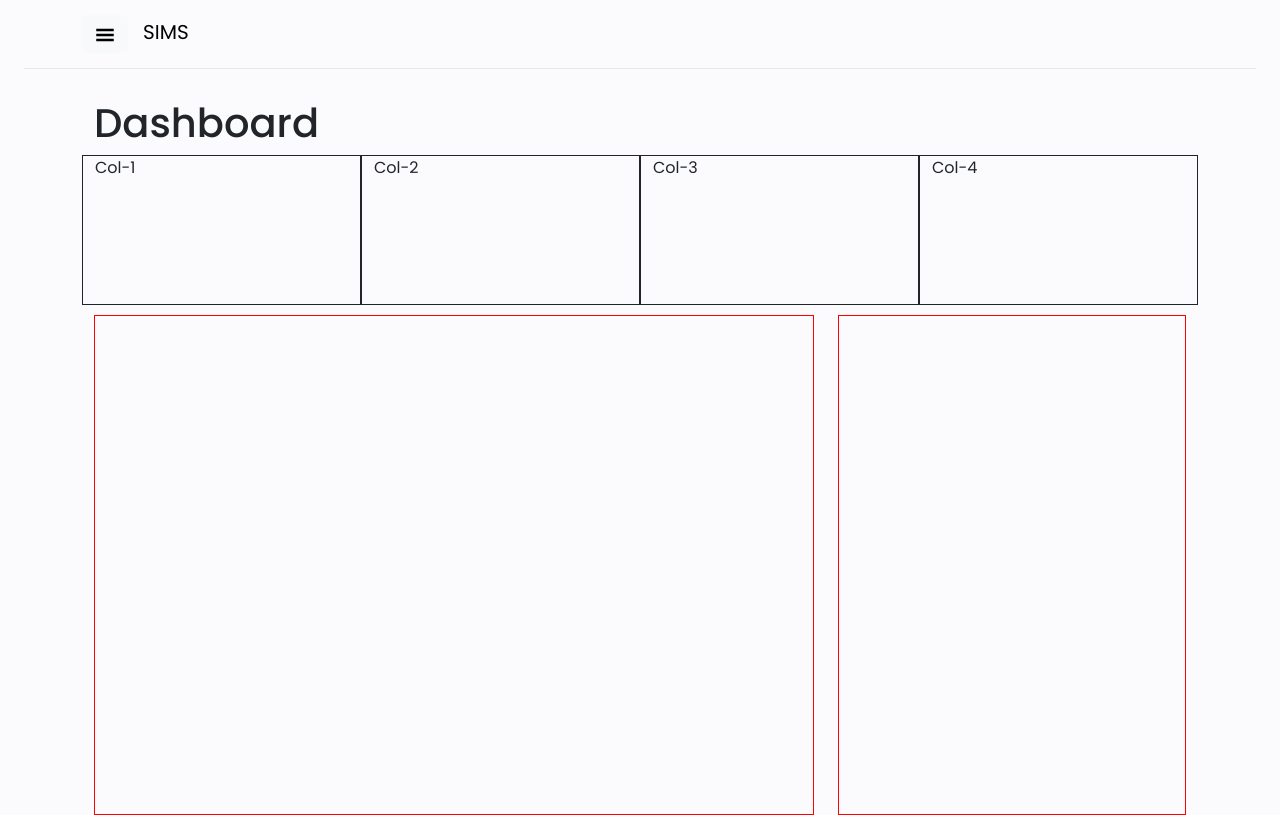
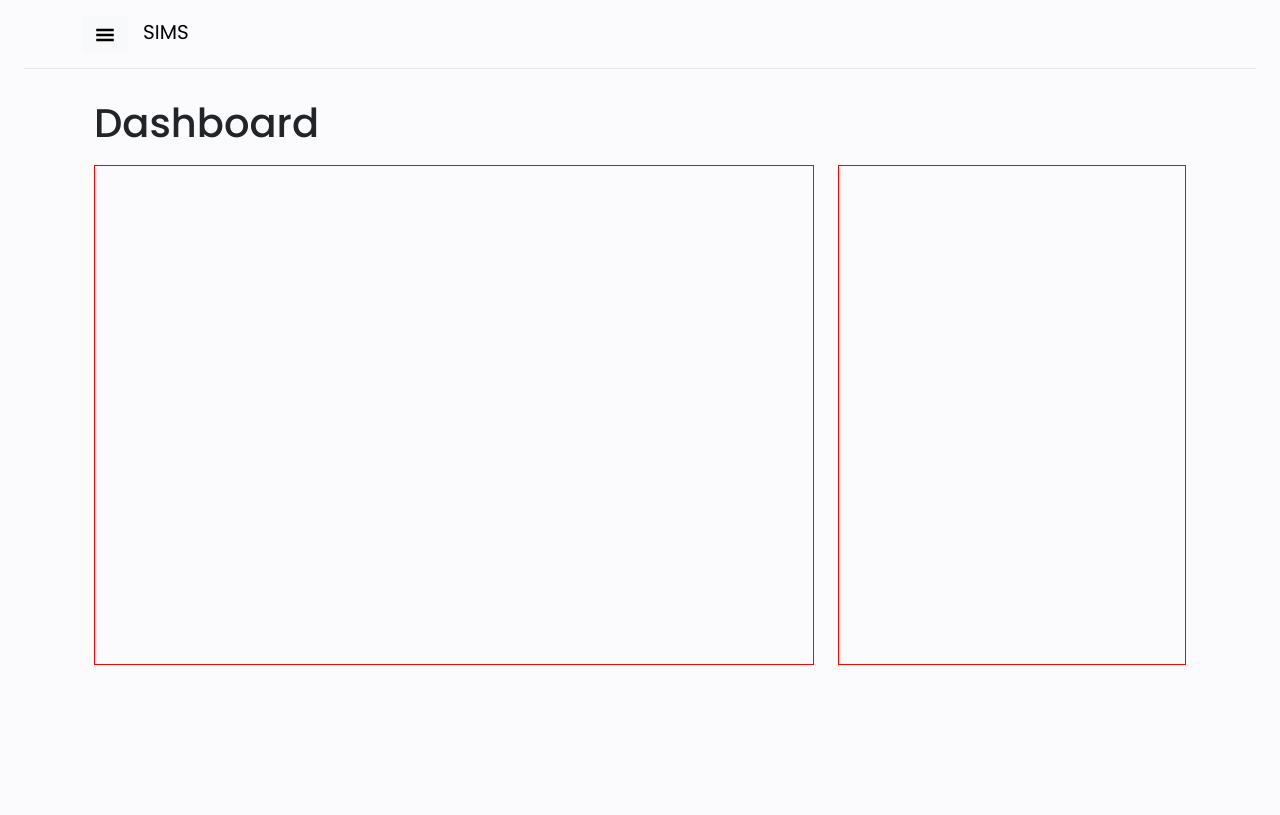
Before and after one commit to MarkRyuo/SalesInventoryManagementSystem_SIMS, a React (Vite) app in the folder client/: page /DashboardPage in a window 1280 px wide. Built offline with nearby package versions, Linux system fonts and the light colour scheme.

Commit message:
Subject : Body

```diff
--- a/client/src/components/Dashboard/Charts.jsx
+++ b/client/src/components/Dashboard/Charts.jsx
@@ -1,4 +1,3 @@
-import { Row, Col } from "react-bootstrap"
 
 
 export const Charts = () => {
@@ -6,20 +5,7 @@ export const Charts = () => {
     return (
         <>
             <div className="mainChart">
-                <Row>
-                    <Col lg={3} md={6} style={{border: "1px solid", height: "150px"}}>
-                        Col-1
-                    </Col>
-                    <Col lg={3} md={6} style={{border: "1px solid", height: "150px"}}>
-                        Col-2
-                    </Col>
-                    <Col lg={3} md={6} style={{border: "1px solid", height: "150px"}}>
-                        Col-3
-                    </Col>
-                    <Col lg={3} md={6} style={{border: "1px solid", height: "150px"}}>
-                        Col-4
-                    </Col>
-                </Row>
+
             </div>
         </>
     )
```
